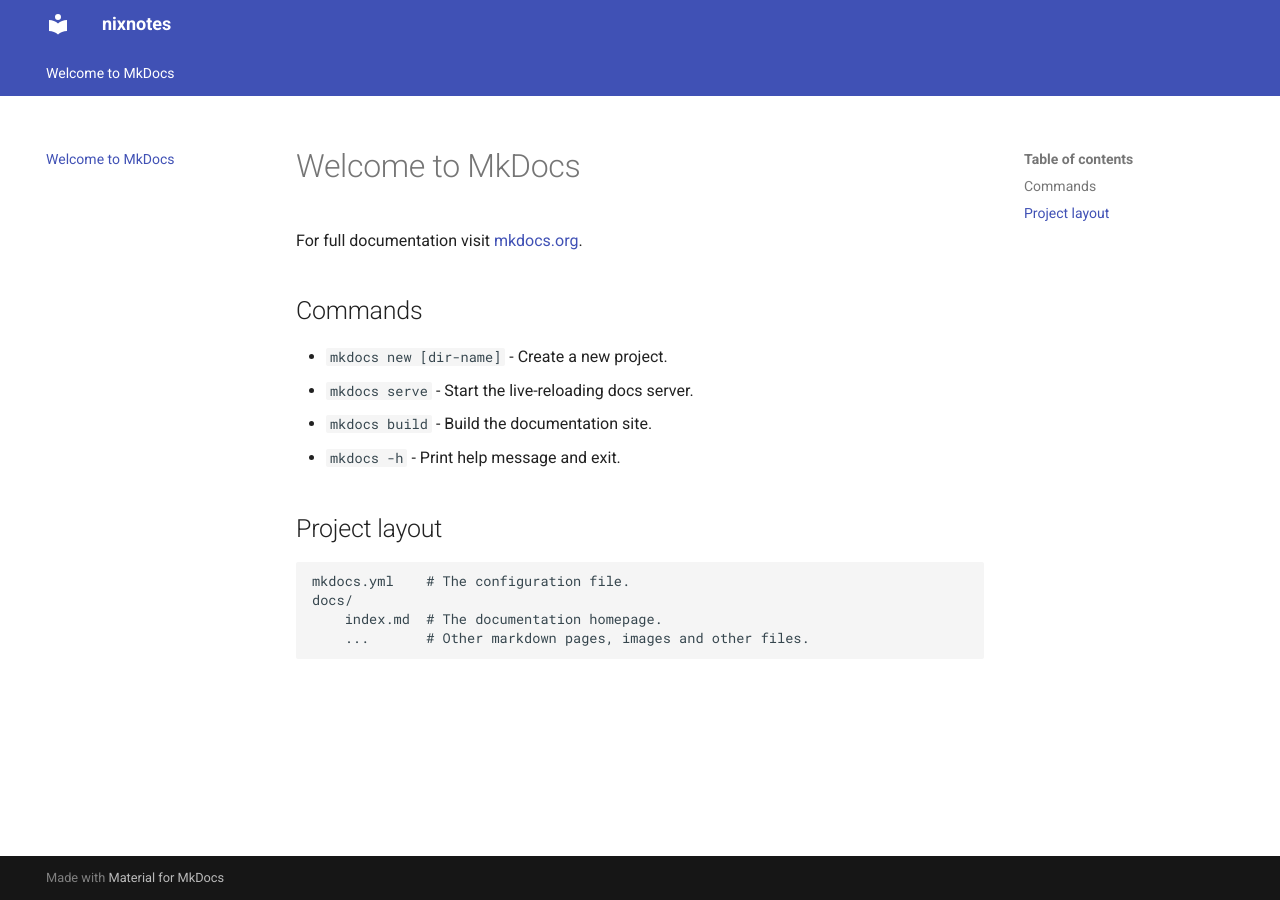
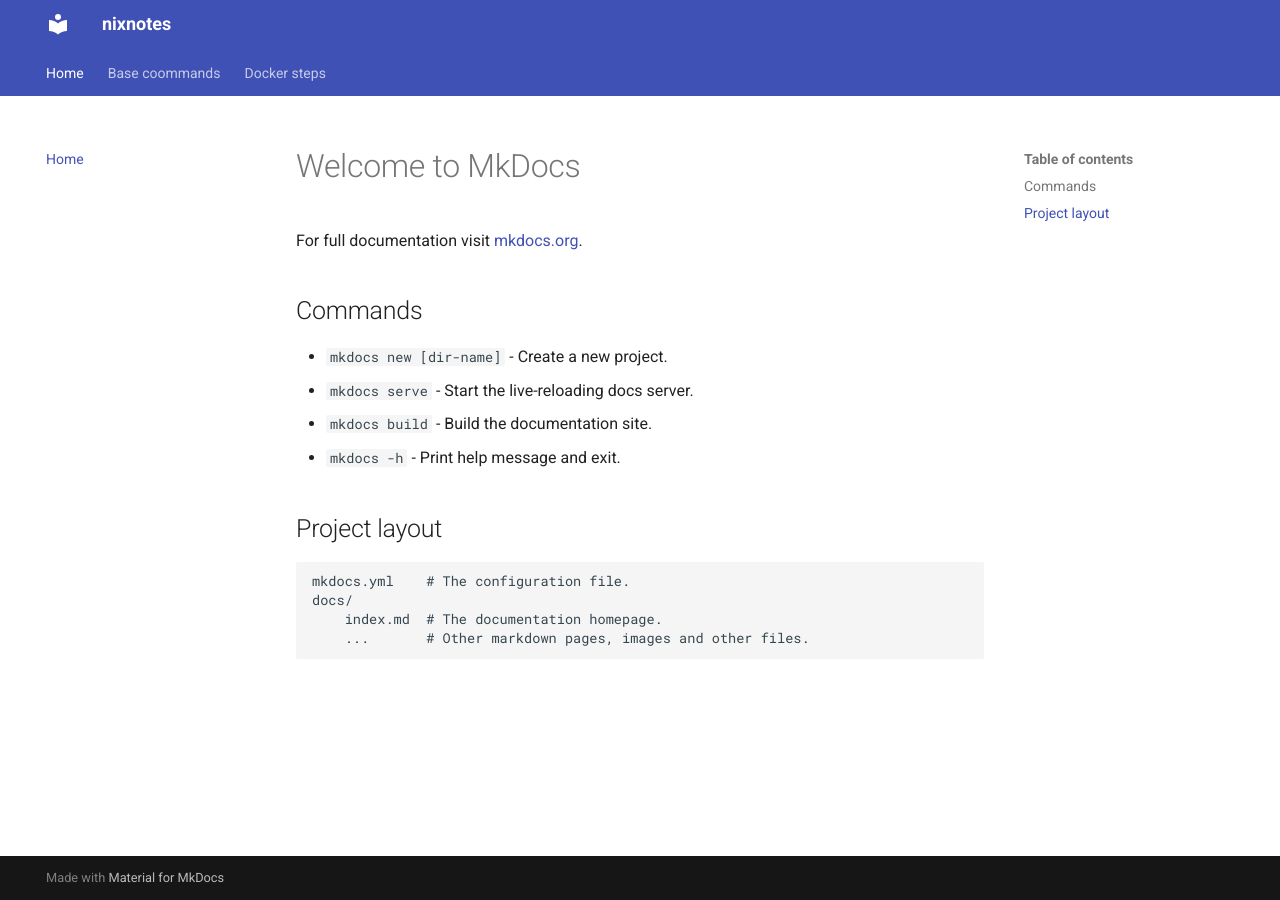
Before and after one commit to becausethatbee/nixnotes, an MkDocs documentation site: the page built from docs/index.md, in a window 1280 px wide. Built offline with MkDocs 1.6.1 and Material for MkDocs 9.7.7, drawn with Linux system fonts in a browser that asks for light colours.

Commit message:
first_steps

```diff
--- a/mkdocs.yml
+++ b/mkdocs.yml
@@ -10,3 +10,7 @@
   - toc:
       permalink: true
   - codehilite
+nav:
+  - Home: index.md
+  - Base coommands: com.md
+  - Docker steps: Docker.md
```
Also changed, not shown: docs/com.md (added, +3 -0 lines), docs/Docker.md (added).
